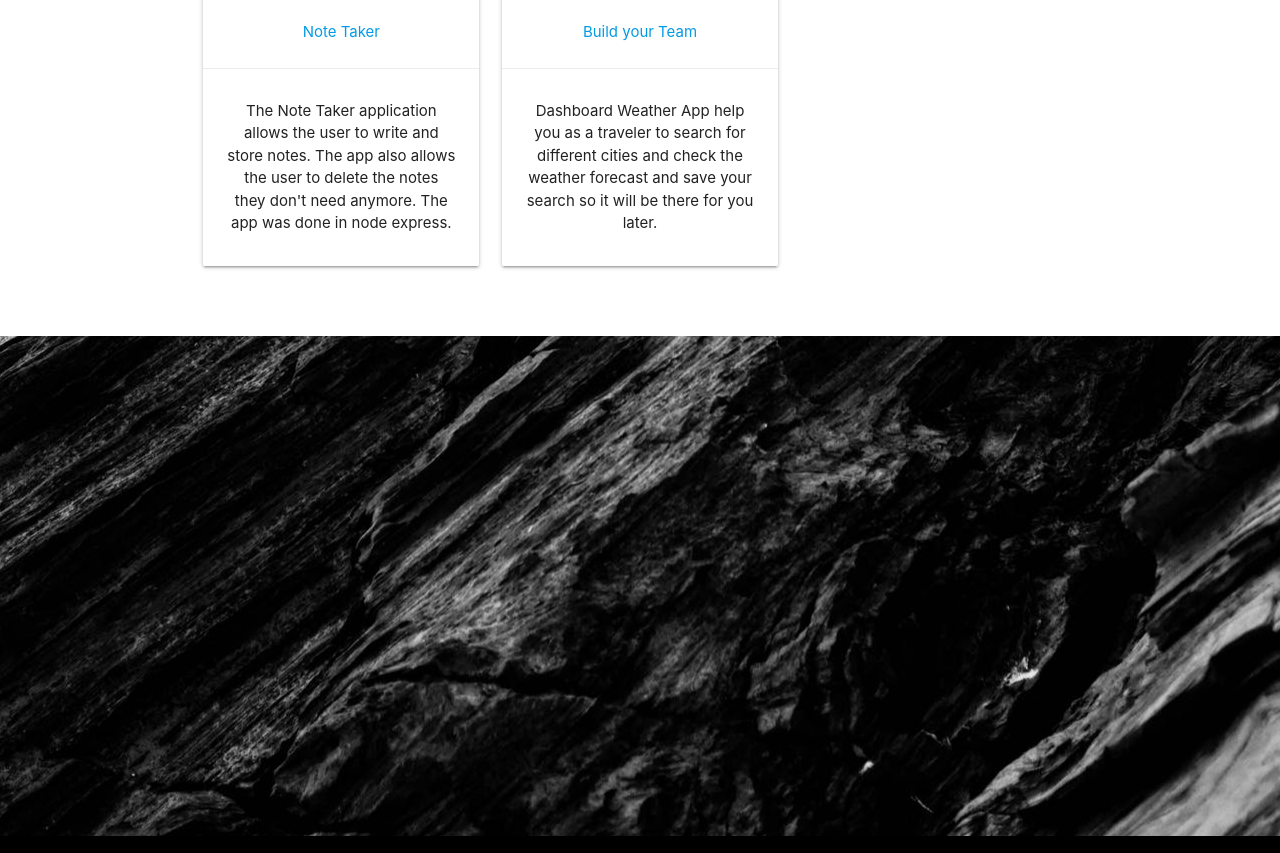
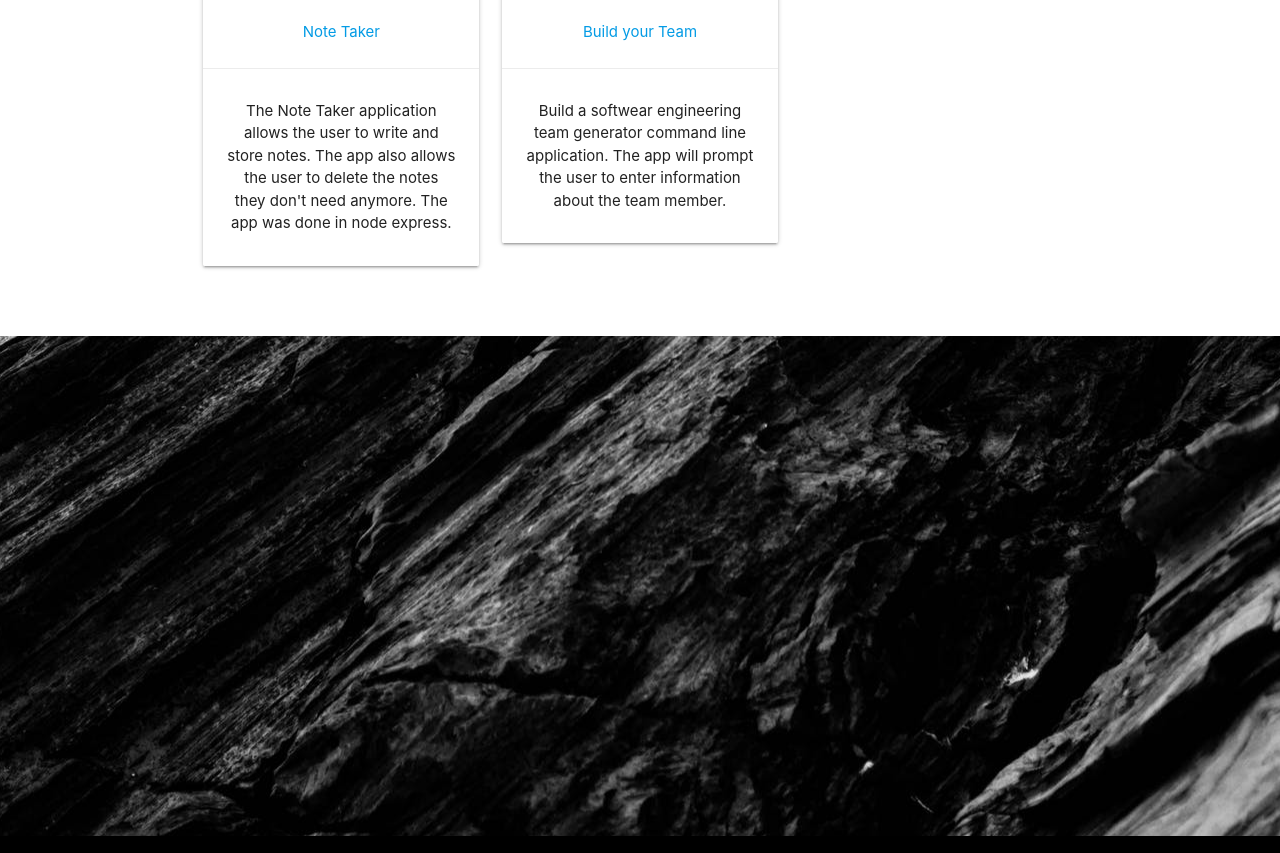
Before and after one commit to Feda2020/CodeRepo-HM16-Updated-Portfolio, a plain HTML site: page index.html in a window 1280 px wide. Shown: the part 2454-3307 px from the top of the page. Drawn offline with nearby package versions, Linux system fonts and the light colour scheme.

Commit message:
Updated the discription for each projec and fixed spetting

```diff
--- a/index.html
+++ b/index.html
@@ -154,8 +154,8 @@
               <a href="https://github.com/Feda2020/CodeRepo-HM10-Template-Engine" class="portfolio_link-name">Build your Team</a>
              </div>
              <div class="card-action">
-              <p>Dashboard Weather App help you as a traveler to search for different cities and check the weather
-                forecast and save your search so it will be there for you later.</p>
+              <p>Build a softwear engineering team generator command line application. The app will prompt the user
+                to enter information about the team member.</p>
             </div>
           </div>
         </div>
```
